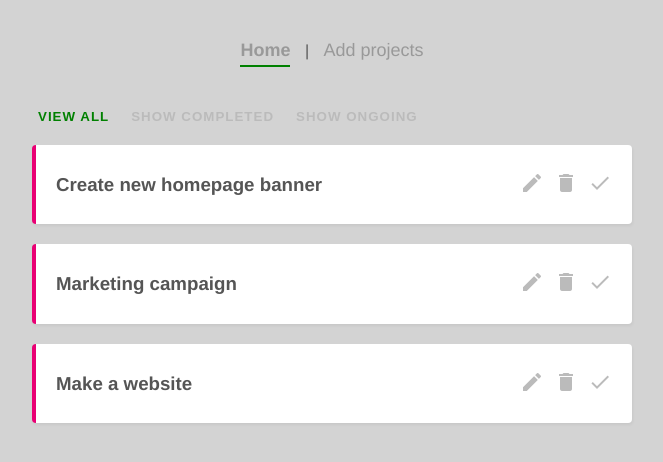
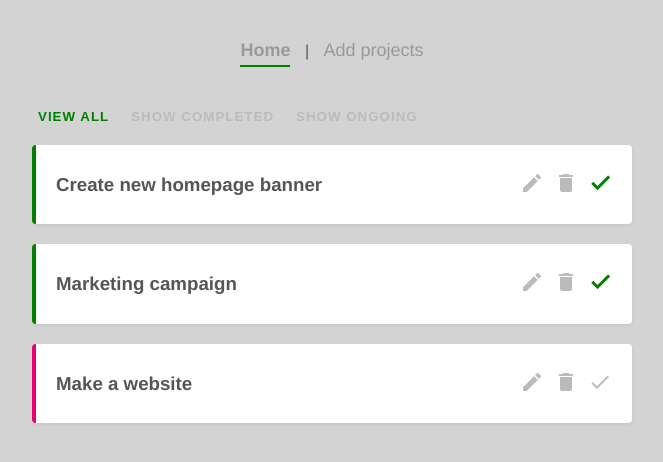
Before and after one commit to caren1/vuejs-ninja, a Vue app in the folder ninja-planner/: page / in a window 1280 px wide. Shown: the top 462 px of the page, without its empty margins (308-971 px from the left). Built offline with nearby package versions, Linux system fonts and the light colour scheme; data requests are answered from the project's data file.

Commit message:
showing filtered projects - finished project

```diff
--- a/ninja-planner/data/db.json
+++ b/ninja-planner/data/db.json
@@ -4,13 +4,13 @@
       "id": 1,
       "title": "Create new homepage banner ",
       "details": "lorem ipsum ",
-      "complete": false
+      "complete": true
     },
     {
       "id": 2,
       "title": "Marketing campaign",
       "details": "lorem ipsum",
-      "complete": false
+      "complete": true
     },
     {
       "title": "Make a website",
--- a/ninja-planner/src/views/Home.vue
+++ b/ninja-planner/src/views/Home.vue
@@ -2,7 +2,7 @@
   <div class="home">
     <FilterNav @filterChange="currentFilter = $event" :currentFilter="currentFilter"/>
     <div v-if="projects.length">
-      <div v-for="project in projects" :key="project.id">
+      <div v-for="project in filteredProjects" :key="project.id">
         <SingleProject :project="project" @delete="handleDelete" @complete="handleComplete"/>
       </div>
     </div>
@@ -37,6 +37,16 @@ export default {
         p.complete = !p.complete
       }
     }
+  },
+  computed: {
+    filteredProjects() {
+      if (this.currentFilter === 'completed'){
+        return this.projects.filter((project) => project.complete);
+      } else if (this.currentFilter === 'ongoing'){
+        return this.projects.filter((project) => !project.complete)
+      }
+      return this.projects;
+    },
   }
 }
 </script>
```
